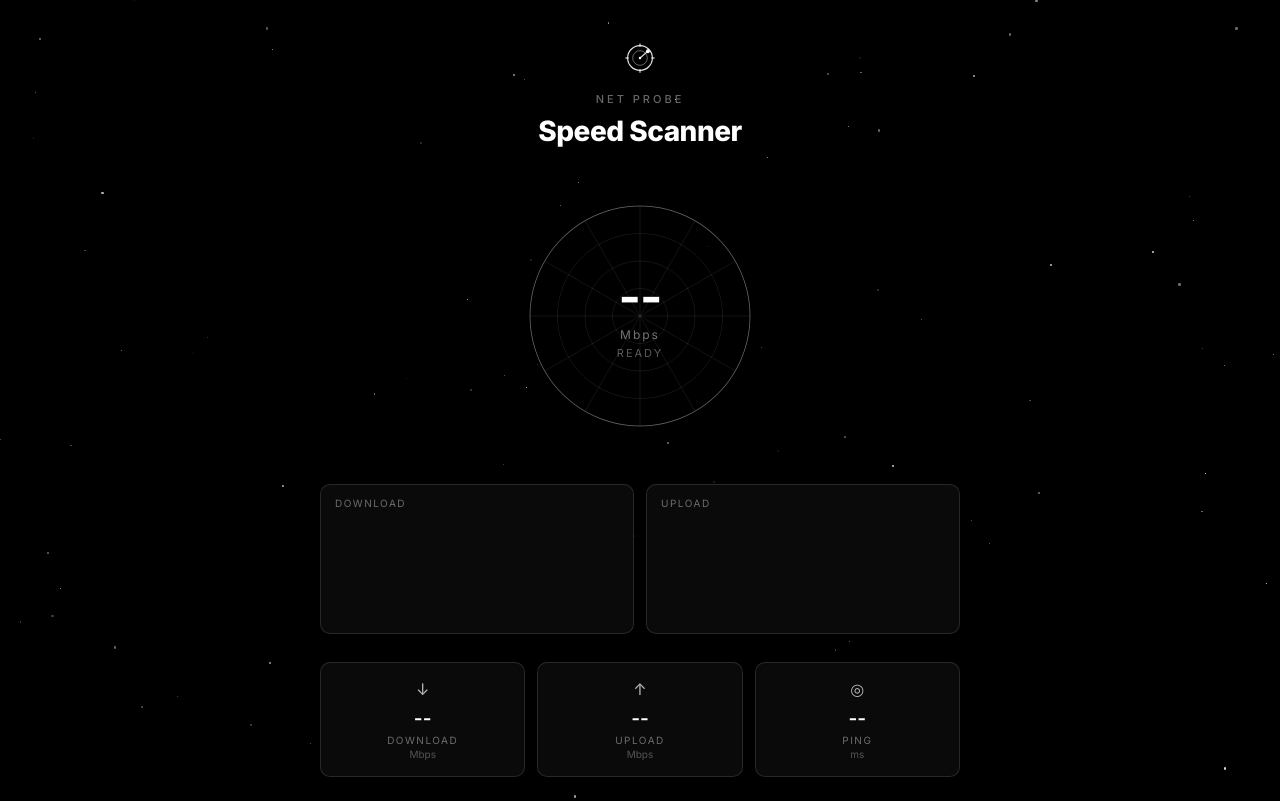
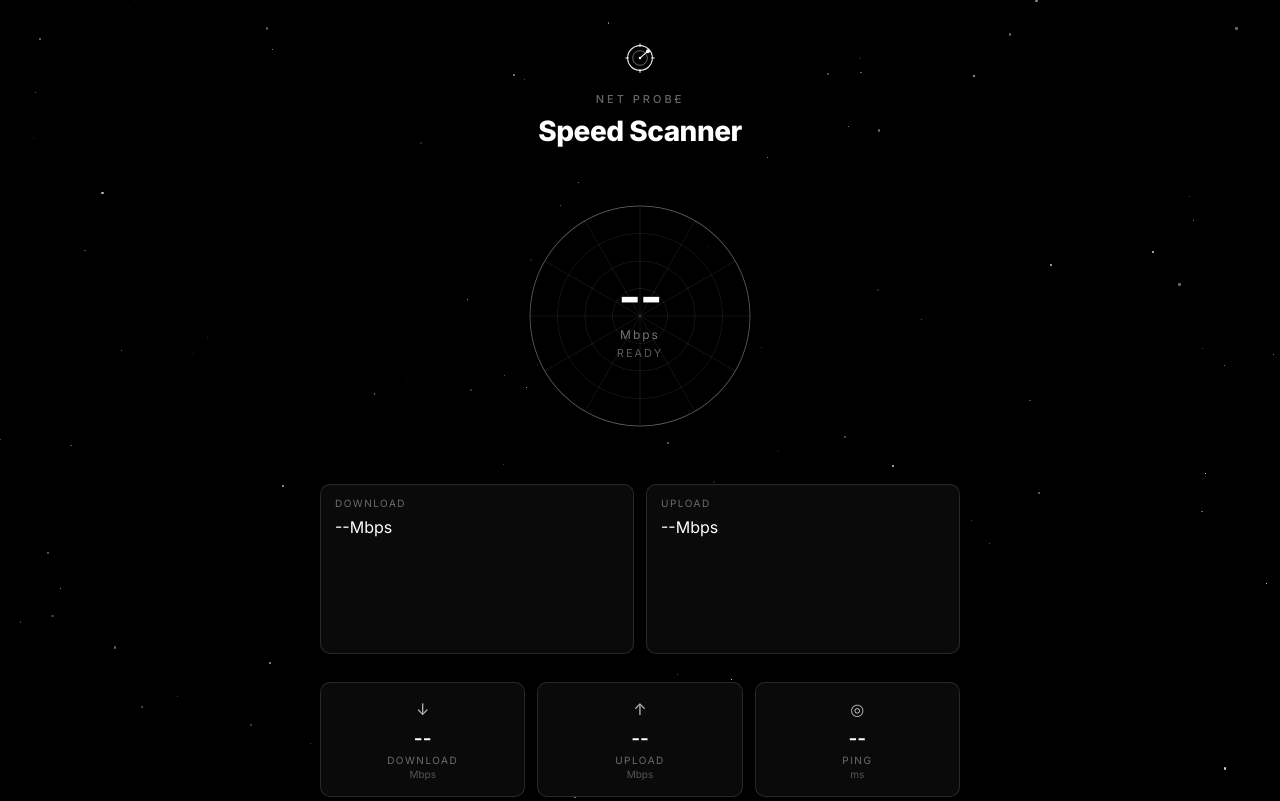
Before and after one commit to itsmrroot/netprobe, a plain HTML site: page index.html in a window 1280 px wide. Shown: the top 801 px of the page. Drawn offline with Linux system fonts and the light colour scheme; no server answers.

Commit message:
Mbps number added to each graph

```diff
--- a/index.html
+++ b/index.html
@@ -44,10 +44,12 @@
     <div class="graph-panel">
       <div class="graph-card">
         <div class="graph-label">Download</div>
+        <div class="graph-value"><span id="graph-val-dl">--</span><span class="graph-unit">Mbps</span></div>
         <canvas class="graph-canvas" id="graph-dl" width="300" height="110"></canvas>
       </div>
       <div class="graph-card">
         <div class="graph-label">Upload</div>
+        <div class="graph-value"><span id="graph-val-ul">--</span><span class="graph-unit">Mbps</span></div>
         <canvas class="graph-canvas" id="graph-ul" width="300" height="110"></canvas>
       </div>
     </div>
```
